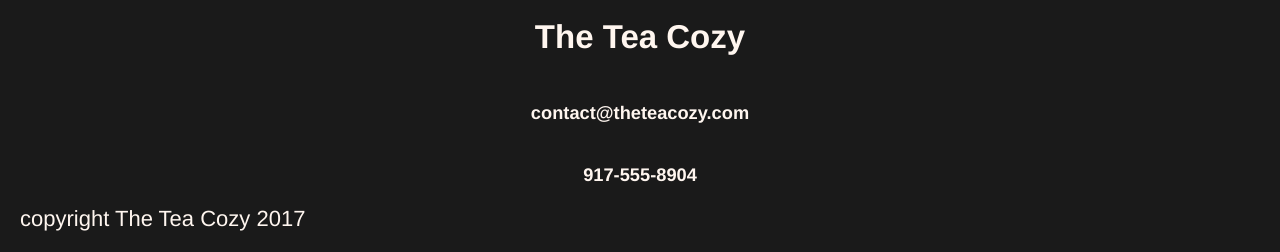
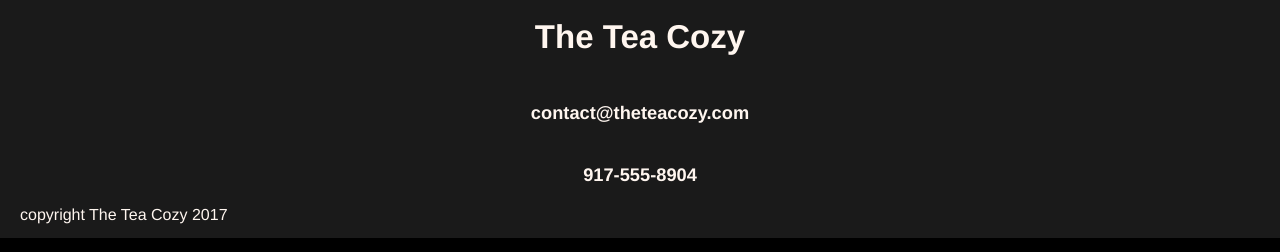
Before and after one commit to dlord-20/Tea-Cozy, a plain HTML site: page index.html in a window 1280 px wide. Shown: the part 2170-2422 px from the top of the page. Drawn offline with Linux system fonts and the light colour scheme.

Commit message:
finishing touches

```diff
--- a/resources/css/style.css
+++ b/resources/css/style.css
@@ -137,6 +137,7 @@ section {
  }
 
  footer {
+     height: 200px;
      padding: 20px;
  }
 
@@ -146,4 +147,5 @@ section {
 
  footer p {
      text-align: left;
+     font-size: 16px;
  }
```
Also changed, not shown: index.html (+0 -4 lines).
